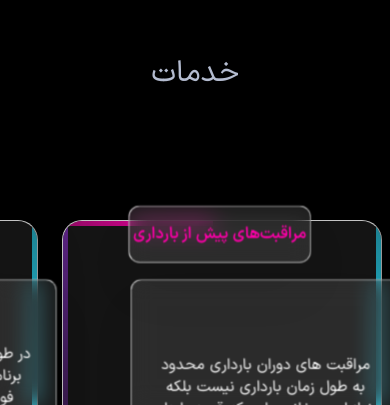
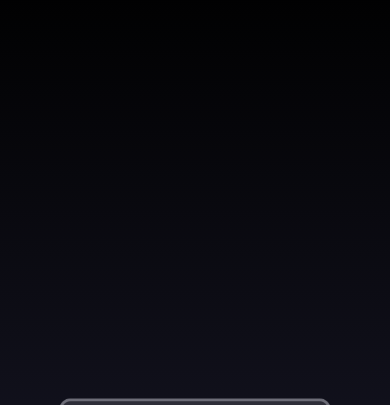
Before and after one commit to nextArtDev/shiva-next-profile, a Next.js app: page / in a window 390 px wide. Shown: the part 1595-2000 px from the top of the page. Built offline with nearby package versions, Linux system fonts and the light colour scheme.

Commit message:
container scroll

```diff
--- /dev/null
+++ b/app/components/ContainerScroll.tsx
@@ -0,0 +1,96 @@
+'use client'
+
+import React, { useRef } from 'react'
+import { useScroll, useTransform, motion, MotionValue } from 'framer-motion'
+
+export const ContainerScroll = ({
+  titleComponent,
+  children,
+}: {
+  titleComponent: string | React.ReactNode
+  children: React.ReactNode
+}) => {
+  const containerRef = useRef<any>(null)
+  const { scrollYProgress } = useScroll({
+    target: containerRef,
+  })
+  const [isMobile, setIsMobile] = React.useState(false)
+
+  React.useEffect(() => {
+    const checkMobile = () => {
+      setIsMobile(window.innerWidth <= 768)
+    }
+    checkMobile()
+    window.addEventListener('resize', checkMobile)
+    return () => {
+      window.removeEventListener('resize', checkMobile)
+    }
+  }, [])
+
+  const scaleDimensions = () => {
+    return isMobile ? [0.7, 0.9] : [1.05, 1]
+  }
+
+  const rotate = useTransform(scrollYProgress, [0, 1], [20, 0])
+  const scale = useTransform(scrollYProgress, [0, 1], scaleDimensions())
+  const translate = useTransform(scrollYProgress, [0, 1], [0, -100])
+
+  return (
+    <div
+      className="h-[60rem] md:h-[80rem] flex items-center justify-center relative p-2 md:p-4"
+      ref={containerRef}
+    >
+      <div
+        className="py-10 md:py-40 w-full relative"
+        style={{
+          perspective: '1000px',
+        }}
+      >
+        <Header translate={translate} titleComponent={titleComponent} />
+        <Card rotate={rotate} translate={translate} scale={scale}>
+          {children}
+        </Card>
+      </div>
+    </div>
+  )
+}
+
+export const Header = ({ translate, titleComponent }: any) => {
+  return (
+    <motion.div
+      style={{
+        translateY: translate,
+      }}
+      className="div max-w-5xl mx-auto text-center"
+    >
+      {titleComponent}
+    </motion.div>
+  )
+}
+
+export const Card = ({
+  rotate,
+  scale,
+  children,
+}: {
+  rotate: MotionValue<number>
+  scale: MotionValue<number>
+  translate: MotionValue<number>
+  children: React.ReactNode
+}) => {
+  return (
+    <motion.div
+      style={{
+        rotateX: rotate,
+        scale,
+        boxShadow:
+          '0 0 #0000004d, 0 9px 20px #0000004a, 0 37px 37px #00000042, 0 84px 50px #00000026, 0 149px 60px #0000000a, 0 233px 65px #00000003',
+      }}
+      className=" max-w-5xl mt-[40vh] xl:mt-[50vh] mx-auto h-[40rem] md:h-[50rem] w-full border-4 border-[#6C6C6C] p-2 md:p-6 bg-[#222222] rounded-[15px] shadow-2xl"
+    >
+      <div className=" h-full w-full  overflow-hidden rounded-lg bg-gray-100 dark:bg-zinc-900 md:rounded-xl md:p-4 ">
+        {children}
+      </div>
+    </motion.div>
+  )
+}
--- /dev/null
+++ b/app/components/LinearGradient.tsx
@@ -0,0 +1,82 @@
+import type { CSSProperties } from 'react'
+
+type Direction =
+  | 'top'
+  | 'bottom'
+  | 'left'
+  | 'right'
+  | 'top left'
+  | 'top right'
+  | 'bottom left'
+  | 'bottom right'
+
+interface LinearGradientProps {
+  /**
+   * The color to transition from
+   * @default #00000000
+   * @type string
+   */
+  from?: string
+
+  /**
+   * The color to transition to
+   * @default #290A5C
+   * @type string
+   */
+  to?: string
+
+  /**
+   * The width of the gradient
+   * @default 100%
+   * @type string
+   */
+  width?: string
+
+  /**
+   * The height of the gradient
+   * @default 100%
+   * @type string
+   */
+  height?: string
+
+  /**
+   * The direction of the gradient
+   * @default bottom
+   * @type string
+   */
+  direction?: Direction
+
+  /**
+   * The point at which the transition occurs
+   * @default 50%
+   * @type string
+   */
+  transitionPoint?: string
+
+  /**
+   * The class name to apply to the gradient
+   * @default ""
+   * @type string
+   */
+  className?: string
+}
+
+export function LinearGradient({
+  from = '#00000000',
+  to = 'rgba(120,119,198,0.3)',
+  width = '100%',
+  height = '100%',
+  transitionPoint = '50%',
+  direction = 'bottom',
+  className,
+}: LinearGradientProps) {
+  const styles: CSSProperties = {
+    position: 'absolute',
+    pointerEvents: 'none',
+    inset: 0,
+    width,
+    height,
+    background: `linear-gradient(to ${direction}, ${from}, ${transitionPoint}, ${to})`,
+  }
+  return <div className={className} style={styles} />
+}
--- /dev/null
+++ b/app/components/Places.tsx
@@ -0,0 +1,32 @@
+import React from 'react'
+import { LinearGradient } from './LinearGradient'
+import { ContainerScroll } from './ContainerScroll'
+
+type Props = {}
+
+function Places({}: Props) {
+  return (
+    <div className="min-h-screen  bg-black relative  rounded-lg  md:shadow-xl">
+      {/* <p className="z-10 whitespace-pre-wrap text-center text-5xl font-medium tracking-tighter text-black dark:text-white">
+        Linear Gradient
+      </p> */}
+      <ContainerScroll
+        titleComponent={
+          <>
+            <h1 className="text-4xl font-semibold text-black dark:text-white">
+              ساعات فعایت <br />
+              {/* <span className="text-4xl md:text-[6rem] font-bold mt-1 leading-none">
+                Scroll Animations
+                </span> */}
+            </h1>
+          </>
+        }
+      >
+        <p>عنوان </p>
+      </ContainerScroll>
+      <LinearGradient />
+    </div>
+  )
+}
+
+export default Places
--- a/app/page.tsx
+++ b/app/page.tsx
@@ -9,6 +9,7 @@ import Gallery from './gallery/Gallery'
 import Card from './components/Card'
 import Diseases from './components/diseases/Diseases'
 import { LogoTicker } from './components/logo-tricker/LogoTicker'
+import Places from './components/Places'
 
 export default function Home() {
   return (
@@ -20,6 +21,7 @@ export default function Home() {
         {/* <Navbar /> */}
         <Hero />
         <LogoTicker />
+        <Places />
         <Diseases />
         <Booking />
         {/* <Services /> */}
```
